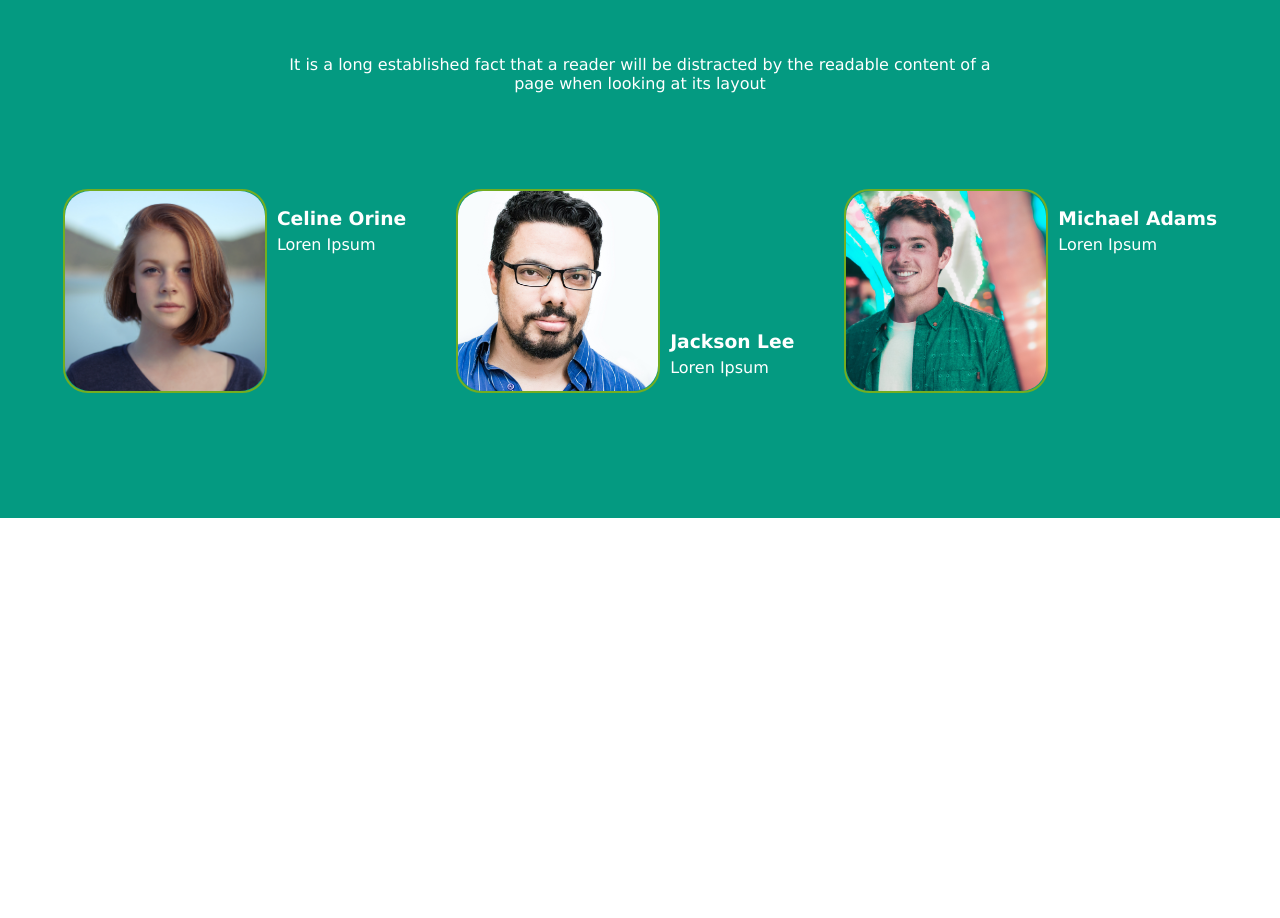
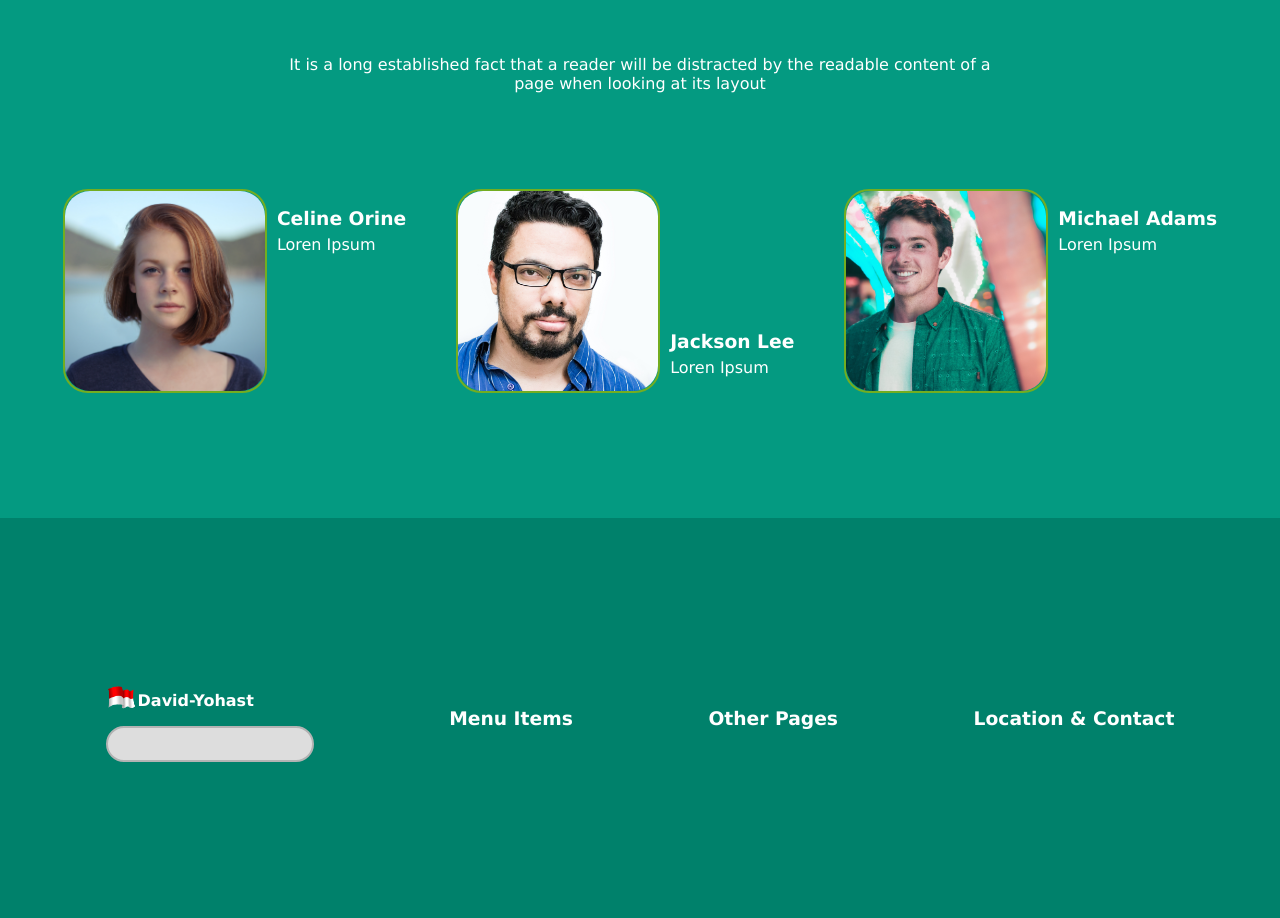
Before and after one commit to dyo26/landing_page, a plain HTML site: page index.html in a window 1280 px wide. Shown: the part 1242-2160 px from the top of the page. Before the commit the page ends 1760 px from the top, so only its background shows below. Drawn offline with Linux system fonts and the light colour scheme.

Commit message:
Adding Footer Section in the Landing Page

```diff
--- a/index.html
+++ b/index.html
@@ -87,5 +87,25 @@
                 </div>
             </div>
         </div>
+        <div class="footer">
+            <div class="identity_email">
+                <div class="header_logo">
+                    <img id="indo_flag" src="images/indonesia_flag.png" alt="Indonesia Flag">
+                    <p id="abu_studio">David-Yohast</p>
+                </div>
+                <div class="div_text_box">
+                    <input type="text" class="txtbox"/>
+                </div>
+            </div>
+            <div class="menu_items">
+                <h3>Menu Items</h3>
+            </div>
+            <div class="other_pages">
+                <h3>Other Pages</h3>
+            </div>
+            <div class="location_contact">
+                <h3>Location & Contact</h3>
+            </div>
+        </div>
     </body>
 </html>
--- a/style.css
+++ b/style.css
@@ -252,3 +252,26 @@ strong {
 .cd2 {
     justify-content: end;
 }
+
+.footer {
+    background-color: #00816B;
+    height: 400px;
+    position:absolute;
+    left: 0px;
+    right: 0px;
+    top: 1760px;
+    margin: 0;
+    display: flex;
+    flex-direction: row;
+    justify-content:space-evenly ;
+    align-items: center;
+    gap: 30px;
+}
+
+.txtbox {
+    border: 2px solid #b3b3b3;
+    background: #ddd;
+    width: 200px;
+    height: 30px;
+    border-radius: 20px;
+}
```
